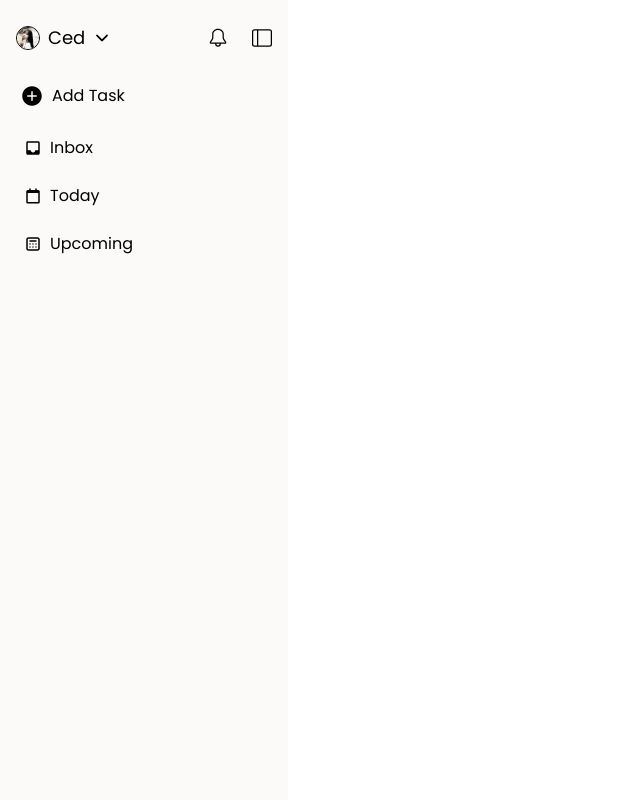
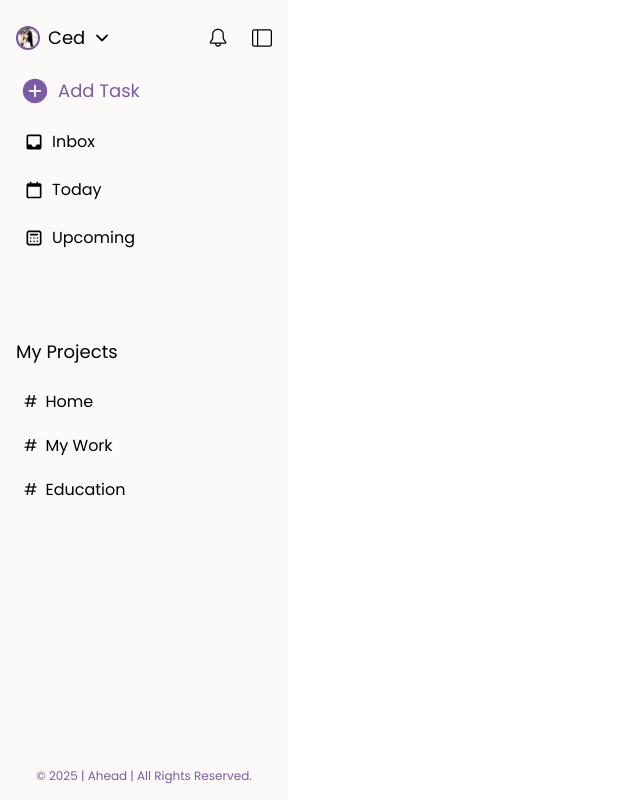
Before and after one commit to cedik456/group-proj-tdl, a React (Vite) app: page / in a window 1280 px wide. Shown: the whole page, without its empty margins (0-640 px from the left). Built offline with nearby package versions, Linux system fonts and the light colour scheme.

Commit message:
Finish sidebar component

```diff
--- a/src/components/Sidebar.jsx
+++ b/src/components/Sidebar.jsx
@@ -5,19 +5,23 @@ import { GoBell } from "react-icons/go";
 import { MdInbox } from "react-icons/md";
 import { BiCalendarAlt } from "react-icons/bi";
 import { CgCalendarDates } from "react-icons/cg";
+import { FaHome } from "react-icons/fa";
+import { Link } from "react-router-dom";
+import { Home } from "lucide-react";
 
 const Sidebar = () => {
   return (
-    <nav className="fixed top-0 flex flex-col items-center h-screen px-4 bg-[#FCFAF8] w-72">
-      <div className="w-full py-2">
-        <div className="flex items-center justify-between mb-2">
+    <nav className="fixed top-0 flex flex-col items-center h-screen px-4 py-4 bg-[#FCFAF8] w-72">
+      <div className="flex flex-col flex-grow w-full gap-20 py-2">
+        <div>
+          <div className="flex items-center justify-between mb-4">
             <div className="flex items-center gap-2">
               <img
                 src={ProfilePic}
                 alt=""
-              className="w-6 h-6 border border-black rounded-full"
+                className="w-6 h-6 border-2 rounded-full border-primary-600"
               />
-            <h1 className="mt-4 text-lg font-normal">Ced</h1>
+              <span className="text-lg font-normal ">Ced</span>
               <IoIosArrowDown className="text-lg" />
             </div>
             <div className="flex items-center gap-6 text-xl ">
@@ -25,33 +29,73 @@ const Sidebar = () => {
               <BsLayoutSidebar />
             </div>
           </div>
-        <button className="flex items-center w-full gap-2 py-2 pl-1 mb-3 hover:bg-slate-200 ">
-          <IoIosAddCircle className="text-2xl" />
+          <button className="flex items-center w-full gap-2 py-2 pl-1 mb-2 text-lg rounded-md text-primary-500 hover:bg-[#F1EFED] ">
+            <IoIosAddCircle className="text-3xl " />
             Add Task
           </button>
-        <div className="flex flex-col gap-2 ">
+          <div className="flex flex-col gap-2 text-base ">
             <a
               href=""
-            className="flex items-center gap-2 p-2 text-black rounded hover:bg-slate-200"
+              className="flex items-center gap-2 p-2 text-black rounded-md hover:bg-[#F1EFED] hover:text-current "
             >
-            <MdInbox className="text-lg" />
+              <MdInbox className="text-xl" />
               Inbox
             </a>
             <a
               href=""
-            className="flex items-center gap-2 p-2 text-black rounded hover:bg-slate-200"
+              className="flex items-center gap-2 p-2 text-black rounded-md hover:bg-[#F1EFED] hover:text-current"
             >
-            <BiCalendarAlt className="text-lg" />
+              <BiCalendarAlt className="text-xl" />
               Today
             </a>
             <a
               href=""
-            className="flex items-center gap-2 p-2 text-black rounded hover:bg-slate-200"
+              className="flex items-center gap-2 p-2 text-black rounded hover:bg-[#F1EFED] hover:text-current"
             >
-            <CgCalendarDates className="text-lg" />
+              <CgCalendarDates className="text-xl" />
               Upcoming
             </a>
           </div>
+        </div>
+        <div>
+          <div>
+            <h1 className="text-lg font-normal">My Projects</h1>
+          </div>
+          <div className="flex flex-col gap-1">
+            <div className="flex items-center gap-2 p-2 text-base rounded-md hover:bg-[#F1EFED]">
+              <span>#</span>
+              <Link
+                to="/"
+                className="flex items-center gap-1 text-black hover:text-current"
+              >
+                Home
+              </Link>
+            </div>
+
+            <div className="flex items-center gap-2 p-2 text-base rounded-md hover:bg-[#F1EFED]">
+              <span>#</span>
+              <Link
+                to="/"
+                className="flex items-center gap-1 text-black hover:text-current"
+              >
+                My Work
+              </Link>
+            </div>
+
+            <div className="flex items-center gap-2 p-2 text-base rounded-md hover:bg-[#F1EFED]">
+              <span>#</span>
+              <Link
+                to="/"
+                className="flex items-center gap-1 text-black hover:text-current"
+              >
+                Education
+              </Link>
+            </div>
+          </div>
+        </div>
+      </div>
+      <div className="text-xs text-left text-primary-500">
+        © 2025 | Ahead | All Rights Reserved.
       </div>
     </nav>
   );
```
Lines whose indentation alone changed are shown as unchanged.
